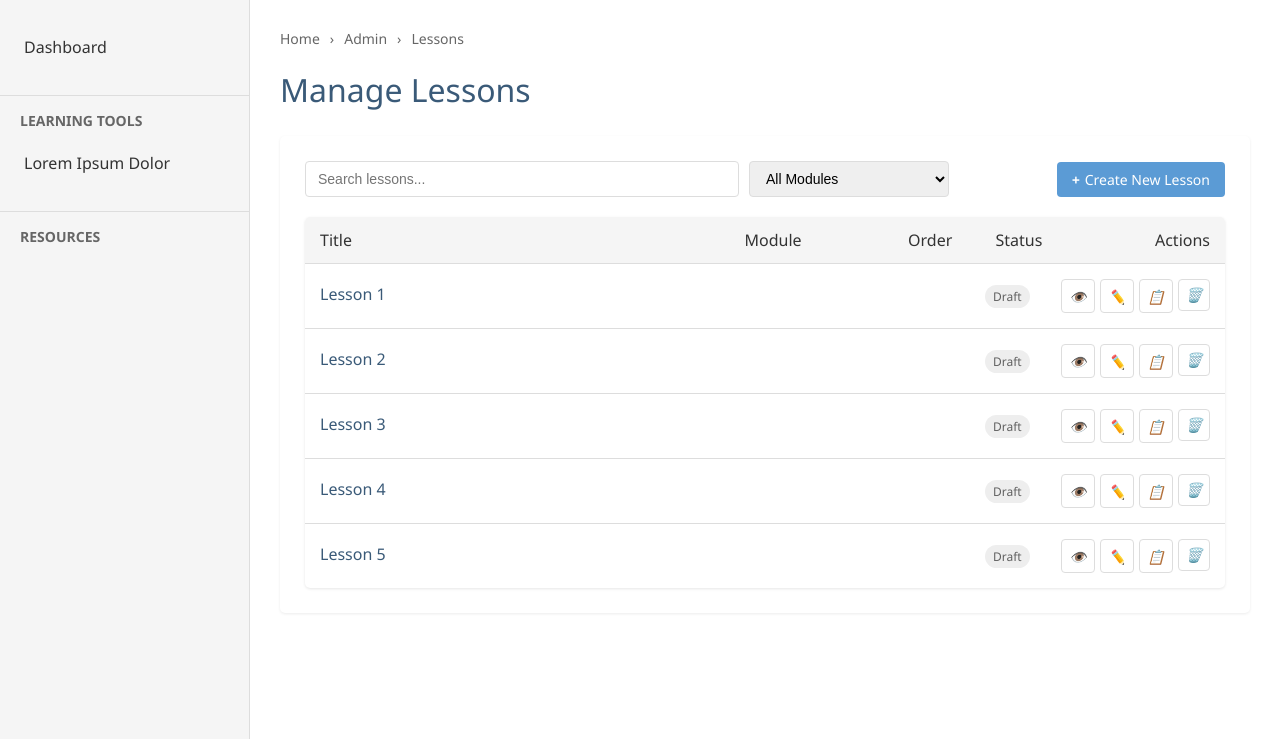
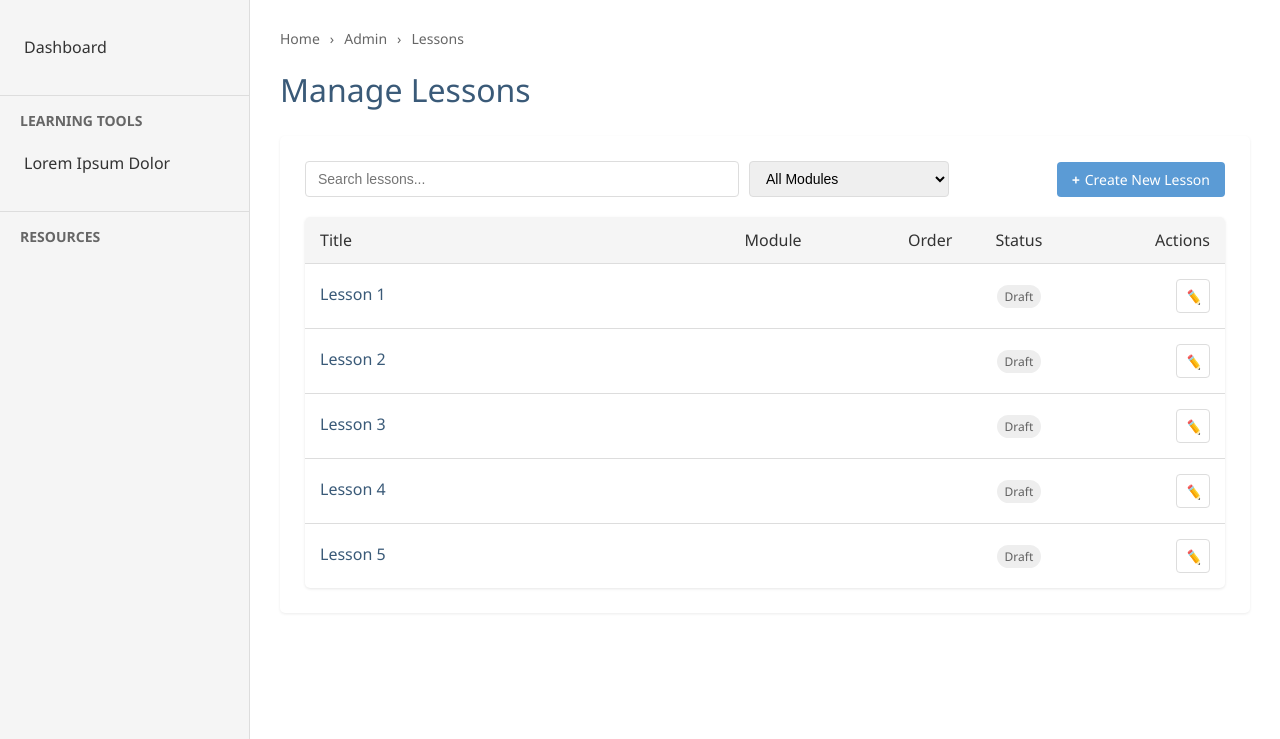
Before and after one commit to darren277/autodidact, a Flask app: page /list_lessons in a window 1280 px wide. Shown: the part 61-800 px from the top of the page. Run offline with Flask 3, Linux system fonts and the light colour scheme; some libraries are stand-ins or nearby versions.

Commit message:
Getting rid of lesson_preview and duplicate_lesson links for now and commenting out delete button for now as well.

```diff
--- a/templates/lessons/list.html
+++ b/templates/lessons/list.html
@@ -55,19 +55,13 @@
                         </span>
                     </div>
                     <div class="col-actions">
-                        <a href="{{ url_for('lesson_preview', lesson_id=lesson.id) }}" class="action-btn preview" title="Preview">
-                            <i class="icon-eye"></i>
-                        </a>
                         <a href="{{ url_for('edit_lesson', lesson_id=lesson.id) }}" class="action-btn edit" title="Edit">
                             <i class="icon-edit"></i>
                         </a>
-                        <a href="{{ url_for('duplicate_lesson', lesson_id=lesson.id) }}" class="action-btn duplicate" title="Duplicate">
-                            <i class="icon-copy"></i>
-                        </a>
-                        <button class="action-btn delete" title="Delete" data-lesson-id="{{ lesson.id }}"
-                                data-lesson-title="{{ lesson.title }}" onclick="confirmDelete(this)">
-                            <i class="icon-trash"></i>
-                        </button>
+<!--                        <button class="action-btn delete" title="Delete" data-lesson-id="{{ lesson.id }}"-->
+<!--                                data-lesson-title="{{ lesson.title }}" onclick="confirmDelete(this)">-->
+<!--                            <i class="icon-trash"></i>-->
+<!--                        </button>-->
                     </div>
                 </div>
             {% else %}
```
